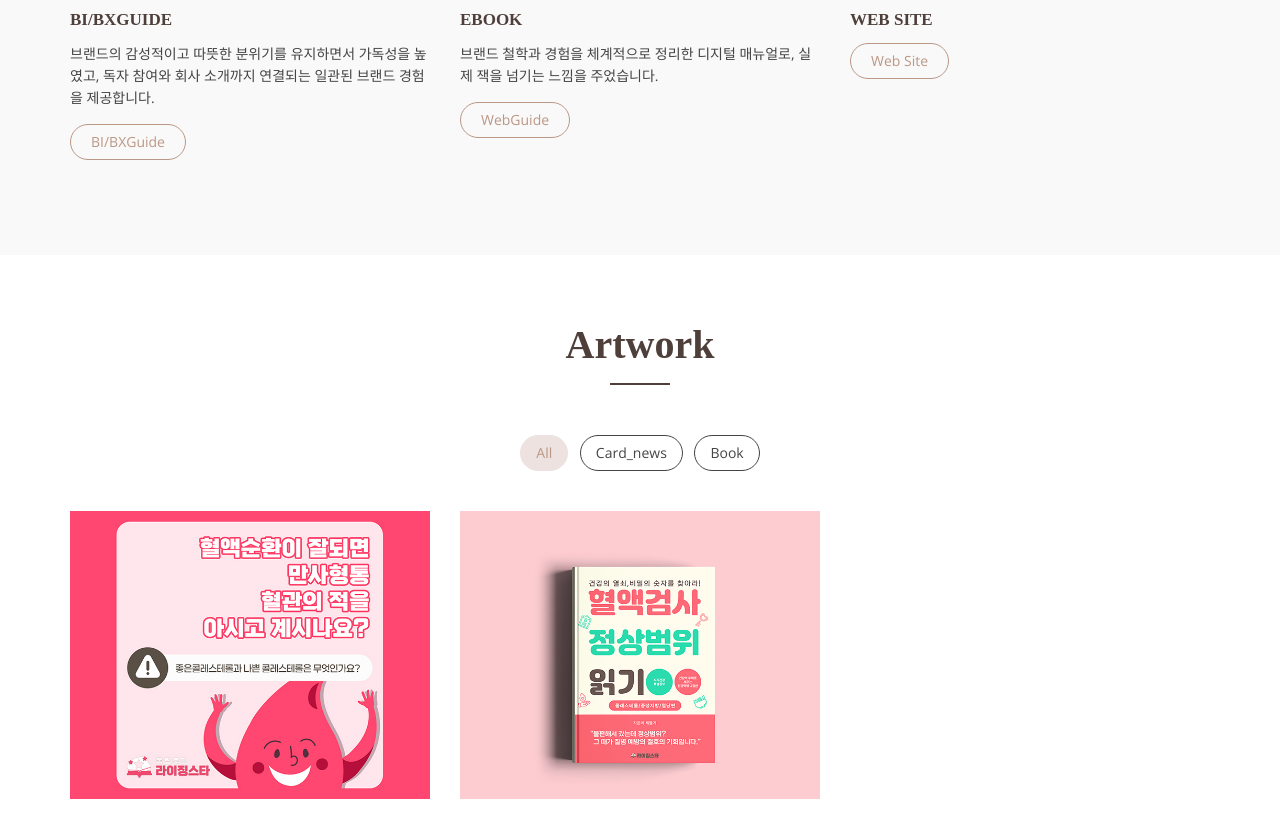
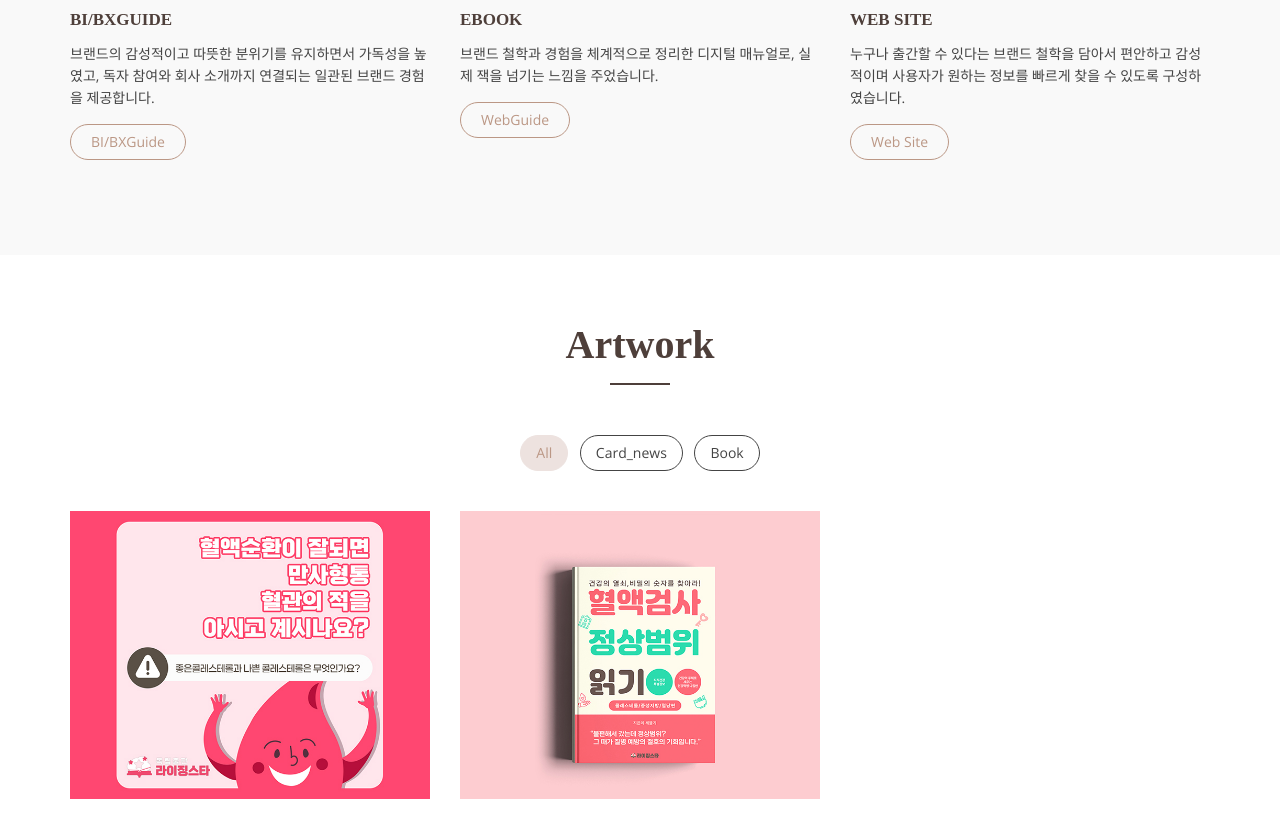
Before and after one commit to risingstar00/portfolio, a plain HTML site: page index.html in a window 1280 px wide. Shown: the part 1021-1858 px from the top of the page. Drawn offline with nearby package versions, Linux system fonts and the light colour scheme; some packages are replaced by stand-ins of ours; a web font is replaced by a local one.

Commit message:
Update index.html

```diff
--- a/index.html
+++ b/index.html
@@ -207,7 +207,7 @@
               </div>
               <div class="single-well">
                 <h4 class="sec-head">Web Site</h4>
-                <p누구나 출간할 수 있다는 브랜드 철학을 담아서 편안하고 감성적이며 사용자가 원하는 정보를 빠르게 찾을 수 있도록 구성하였습니다.</p>
+                <p>누구나 출간할 수 있다는 브랜드 철학을 담아서 편안하고 감성적이며 사용자가 원하는 정보를 빠르게 찾을 수 있도록 구성하였습니다.</p>
                 <p class="brand_link">
                   <a href="https://risingstar00.github.io/risingstar/" target="_blank">Web Site</a>
                 </p>
```
